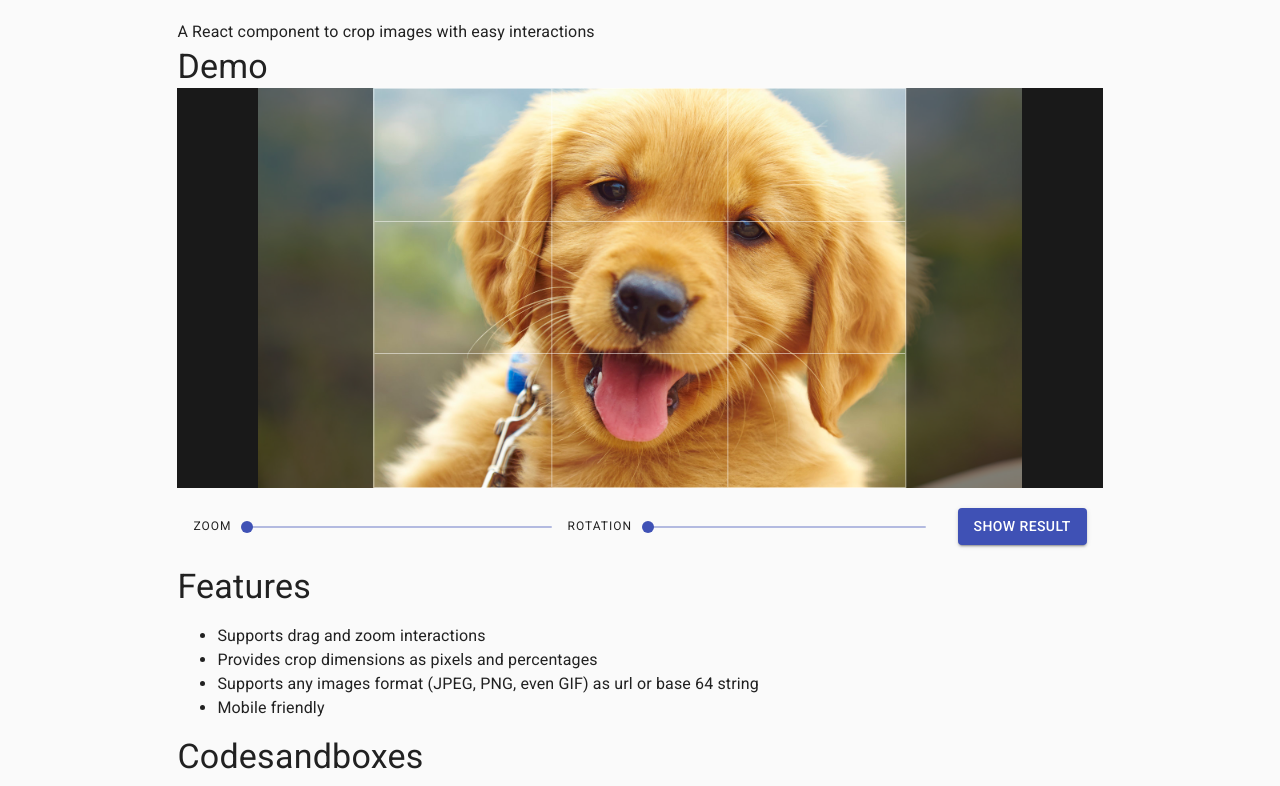
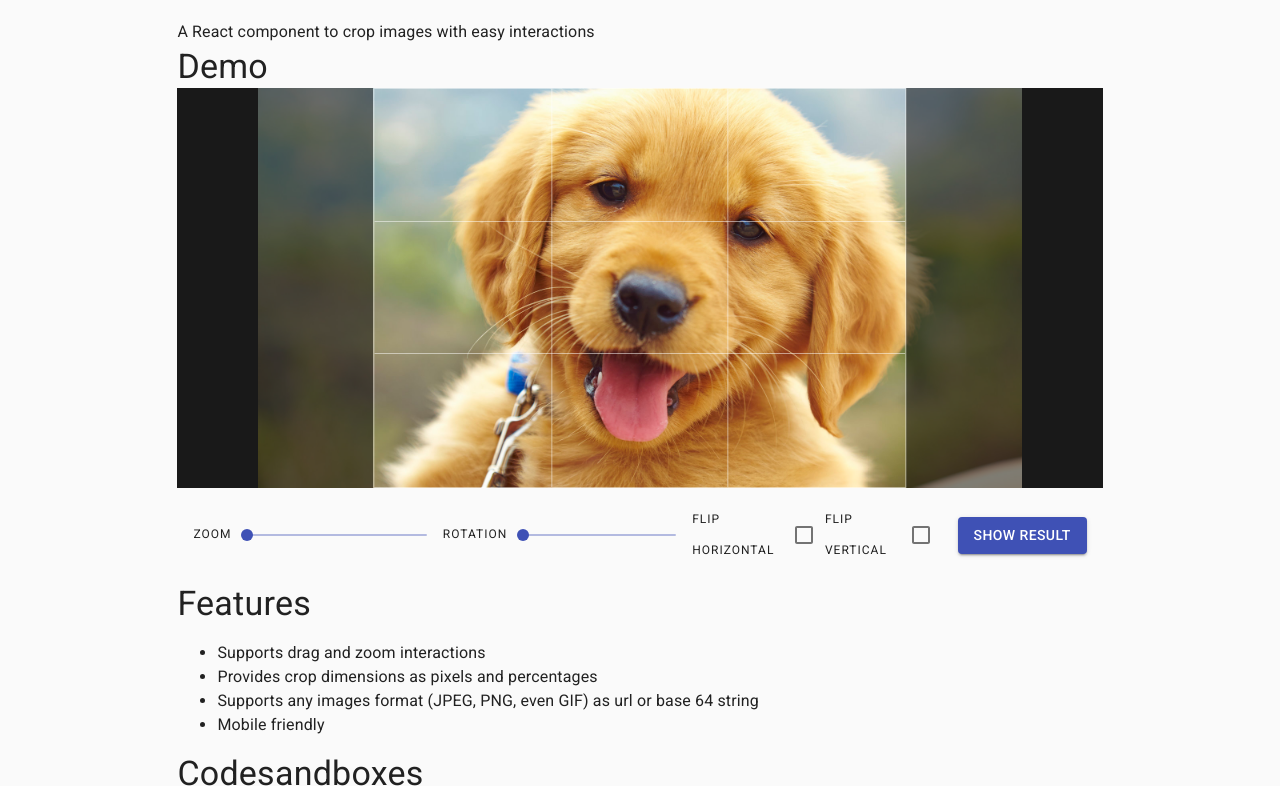
Before and after one commit to ValentinH/react-easy-crop, a Gatsby site in the folder docs/: page / in a window 1280 px wide. Shown: the part 94-880 px from the top of the page. Built offline with nearby package versions, Linux system fonts and the light colour scheme; Gatsby itself is replaced by a stand-in of ours.

Commit message:
Update demo to include flip

```diff
--- a/docs/src/components/Demo/cropImage.ts
+++ b/docs/src/components/Demo/cropImage.ts
@@ -19,7 +19,8 @@ export const createImage = (url: string): Promise<HTMLImageElement> =>
 export default async function getCroppedImg(
   imageSrc: string,
   pixelCrop: Area,
-  rotation = 0
+  rotation = 0,
+  flip = { horizontal: false, vertical: false }
 ): Promise<string | null> {
   const image = await createImage(imageSrc)
   const canvas = document.createElement('canvas')
@@ -37,9 +38,10 @@ export default async function getCroppedImg(
   canvas.width = safeArea
   canvas.height = safeArea
 
-  // translate canvas context to a central location to allow rotating around the center.
+  // translate canvas context to a central location to allow rotating and flipping around the center.
   ctx.translate(safeArea / 2, safeArea / 2)
   ctx.rotate(getRadianAngle(rotation))
+  ctx.scale(flip.horizontal ? -1 : 1, flip.vertical ? -1 : 1)
   ctx.translate(-safeArea / 2, -safeArea / 2)
 
   // draw rotated image and store data.
--- a/docs/src/components/Demo/index.tsx
+++ b/docs/src/components/Demo/index.tsx
@@ -1,6 +1,7 @@
 import Button from '@material-ui/core/Button'
 import NoSsr from '@material-ui/core/NoSsr'
 import Slider from '@material-ui/core/Slider'
+import Checkbox from '@material-ui/core/Checkbox'
 import { createStyles, makeStyles, Theme } from '@material-ui/core/styles'
 import Typography from '@material-ui/core/Typography'
 import React, { useCallback, useState } from 'react'
@@ -61,6 +62,7 @@ const Demo: React.FC = props => {
   const classes = useStyles(props)
   const [crop, setCrop] = useState({ x: 0, y: 0 })
   const [rotation, setRotation] = useState(0)
+  const [flip, setFlip] = useState({ horizontal: false, vertical: false })
   const [zoom, setZoom] = useState(1)
   const [croppedAreaPixels, setCroppedAreaPixels] = useState<Area | null>(null)
   const [croppedImage, setCroppedImage] = useState<string | null>(null)
@@ -71,12 +73,12 @@ const Demo: React.FC = props => {
 
   const showCroppedImage = useCallback(async () => {
     try {
-      const croppedImage = await getCroppedImg(dogImg, croppedAreaPixels, rotation)
+      const croppedImage = await getCroppedImg(dogImg, croppedAreaPixels, rotation, flip)
       setCroppedImage(croppedImage)
     } catch (e) {
       console.error(e)
     }
-  }, [croppedAreaPixels, rotation])
+  }, [croppedAreaPixels, rotation, flip])
 
   const onClose = useCallback(() => {
     setCroppedImage(null)
@@ -88,6 +90,13 @@ const Demo: React.FC = props => {
         <NoSsr>
           <Cropper
             image={dogImg}
+            transform={[
+              `translate(${crop.x}px, ${crop.y}px)`,
+              `rotateZ(${rotation}deg)`,
+              `rotateY(${flip.horizontal ? 180 : 0}deg)`,
+              `rotateX(${flip.vertical ? 180 : 0}deg)`,
+              `scale(${zoom})`,
+            ].join(' ')}
             crop={crop}
             rotation={rotation}
             zoom={zoom}
@@ -128,6 +137,30 @@ const Demo: React.FC = props => {
             onChange={(e, rotation) => setRotation(rotation as number)}
           />
         </div>
+        <div className={classes.sliderContainer}>
+          <Typography variant="overline" classes={{ root: classes.sliderLabel }}>
+            Flip Horizontal
+          </Typography>
+          <Checkbox
+            checked={flip.horizontal}
+            aria-labelledby="Flip Horizontal"
+            onChange={e => {
+              setFlip(prev => ({ horizontal: e.target.checked, vertical: prev.vertical }))
+              setRotation(prev => 360 - prev)
+            }}
+          />
+          <Typography variant="overline" classes={{ root: classes.sliderLabel }}>
+            Flip Vertical
+          </Typography>
+          <Checkbox
+            checked={flip.vertical}
+            aria-labelledby="Flip Vertical"
+            onChange={e => {
+              setFlip(prev => ({ vertical: e.target.checked, horizontal: prev.horizontal }))
+              setRotation(prev => 360 - prev)
+            }}
+          />
+        </div>
         <Button
           onClick={showCroppedImage}
           variant="contained"
```
